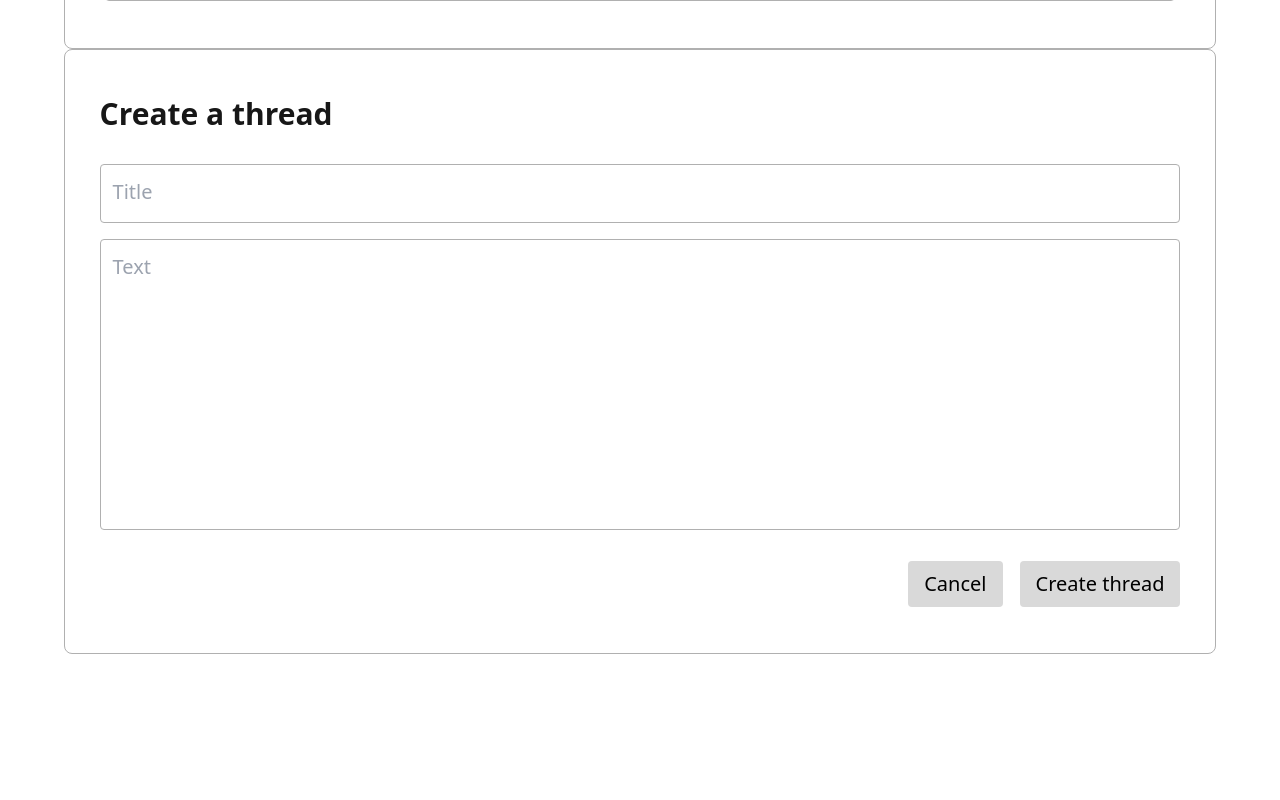
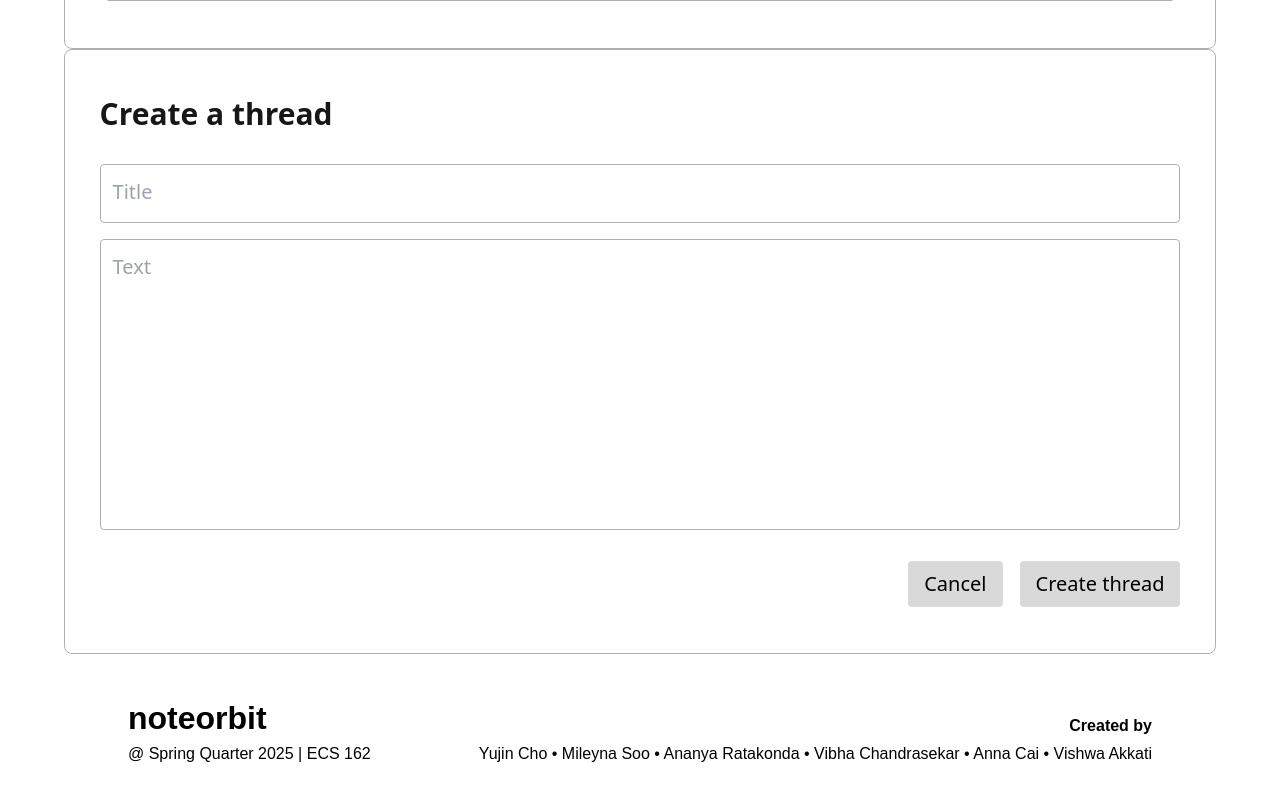
Before and after one commit to Vish-04/aggie-archive, a Next.js app: page /discussion in a window 1280 px wide. Shown: the part 908-1708 px from the top of the page. Before the commit the page ends 1626 px from the top, so only its background shows below. Built offline with nearby package versions, Linux system fonts and the light colour scheme; no server answers.

Commit message:
added footer to discussion page

```diff
--- a/src/app/discussion/page.tsx
+++ b/src/app/discussion/page.tsx
@@ -5,6 +5,7 @@ import { useUser } from '@auth0/nextjs-auth0/client';
 import Comment from '@/components/comments/Comment';
 import DiscussionForm from '@/components/comments/DiscussionForm';
 import DiscussionThread from '@/components/comments/DiscussionThread';
+import Footer from '@/components/Footer';
 const Page = () => {
   const { user } = useUser()
 
@@ -33,6 +34,7 @@ const Page = () => {
             console.log("Submitted!");
             }}
         />
+    <Footer></Footer>
     </div>
   )
 }
```
